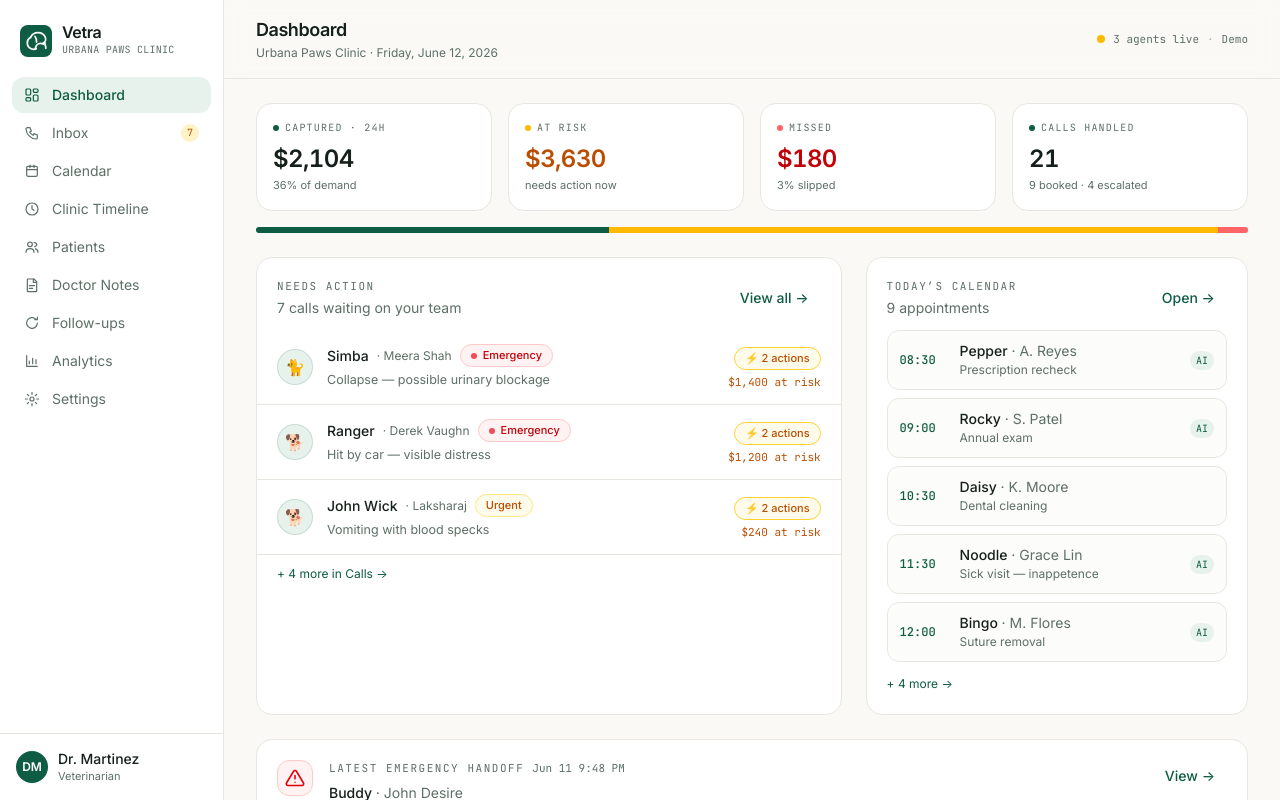
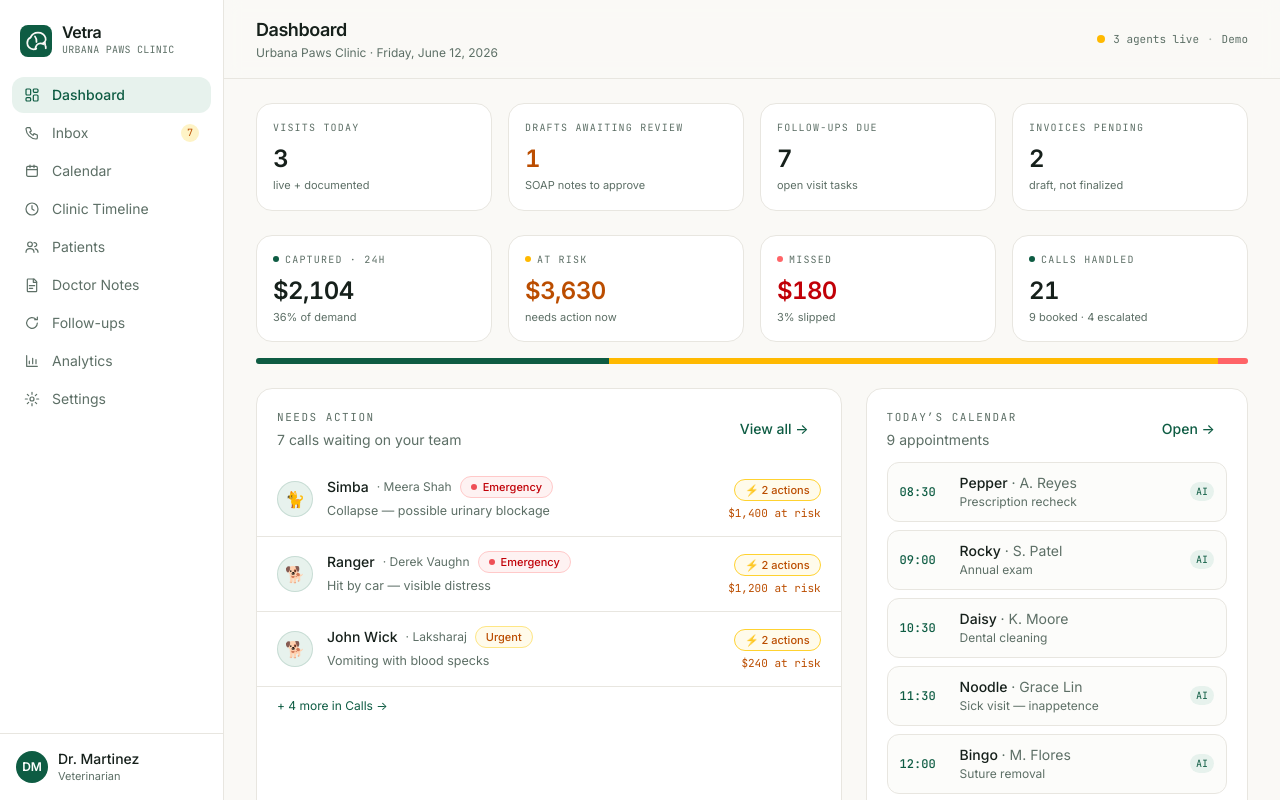
Before and after one commit to Rishabd2/vetra-ambient-scribe, a React (Vite) app: page / in a window 1280 px wide. Both pictures are taken after a click on the button "Open dashboard". Shown: the top 800 px of the page. Built offline with nearby package versions, Linux system fonts and the light colour scheme; no server answers.

Commit message:
feat: workflow stat tiles on dashboard

```diff
--- a/src/pages/Overview.jsx
+++ b/src/pages/Overview.jsx
@@ -25,6 +25,35 @@ export default function Overview({ store }) {
 
   return (
     <div className="space-y-6 fade-up">
+      {/* Workflow tiles — the ambient-visit pipeline at a glance */}
+      <div className="grid grid-cols-2 lg:grid-cols-4 gap-4">
+        <WorkflowTile
+          label="Visits today"
+          value={(store.visits || []).length}
+          sub="live + documented"
+          onClick={() => store.setView('notes')}
+        />
+        <WorkflowTile
+          label="Drafts awaiting review"
+          value={(store.visits || []).filter((v) => v.status === 'draft').length}
+          sub="SOAP notes to approve"
+          tone="text-amber-700"
+          onClick={() => store.setView('notes')}
+        />
+        <WorkflowTile
+          label="Follow-ups due"
+          value={(store.visits || []).flatMap((v) => v.followups || []).filter((f) => !f.done).length}
+          sub="open visit tasks"
+          onClick={() => store.setView('followups')}
+        />
+        <WorkflowTile
+          label="Invoices pending"
+          value={(store.visits || []).filter((v) => v.invoice && v.invoice.status !== 'finalized').length}
+          sub="draft, not finalized"
+          onClick={() => store.setView('patients')}
+        />
+      </div>
+
       {/* KPI tiles — the numbers that matter, one per tile */}
       <div>
         <div className="grid grid-cols-2 lg:grid-cols-4 gap-4">
@@ -177,6 +206,18 @@ function Kpi({ label, value, sub, dot, tone = 'text-ink' }) {
   )
 }
 
+function WorkflowTile({ label, value, sub, tone = 'text-ink', onClick }) {
+  return (
+    <button onClick={onClick} className="text-left">
+      <Card className="p-4 hover:border-pine/30 transition-colors h-full">
+        <div className="font-mono text-[10px] uppercase tracking-[0.12em] text-sage">{label}</div>
+        <div className={`mt-2 text-2xl font-semibold tabular tracking-tight ${tone}`}>{value}</div>
+        <div className="text-[11px] text-sage mt-0.5 truncate">{sub}</div>
+      </Card>
+    </button>
+  )
+}
+
 function Step({ children }) {
   return <span className="text-pine">{children}</span>
 }
```
Also changed, not shown: 1 other file (tests, documents, lock files or other folders).
